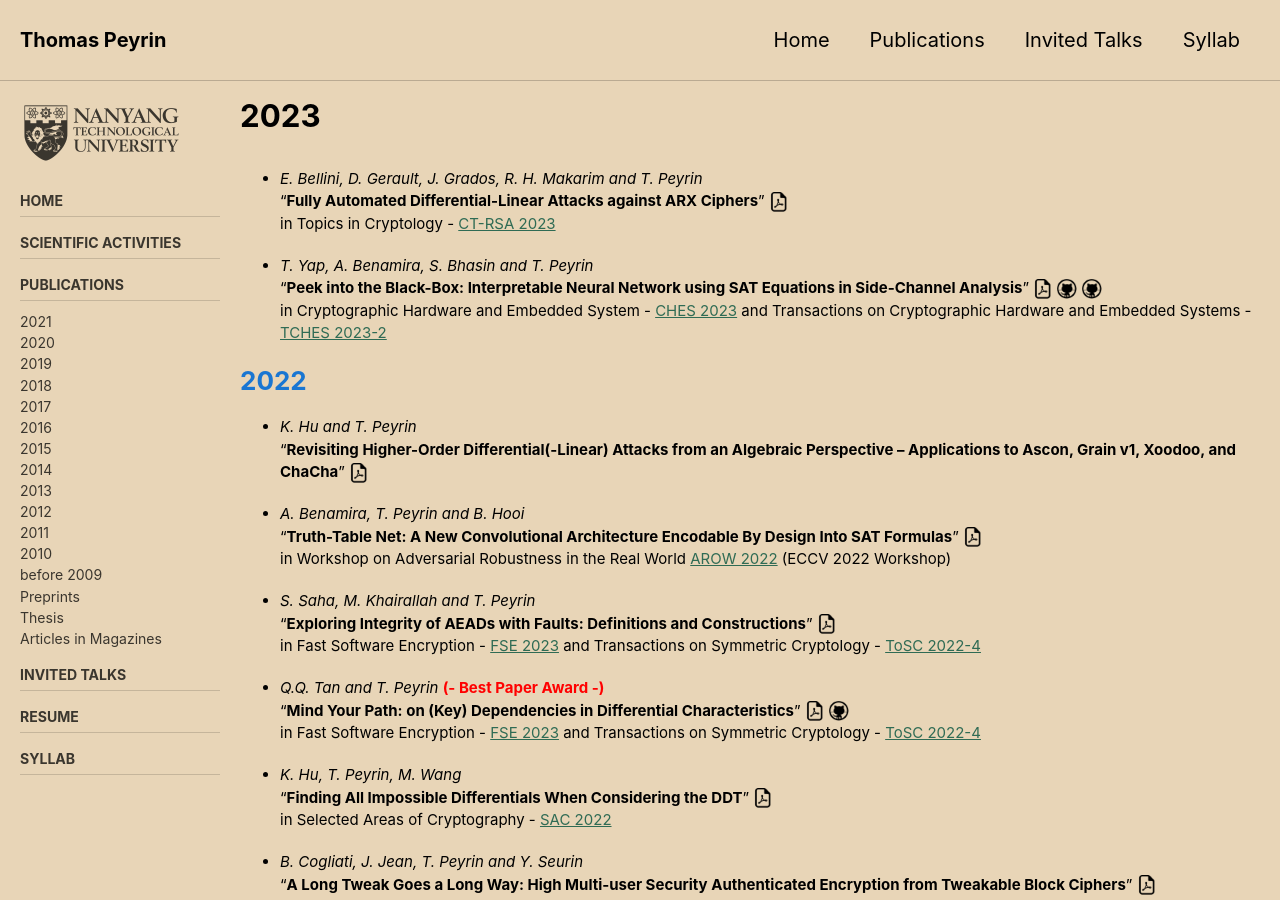
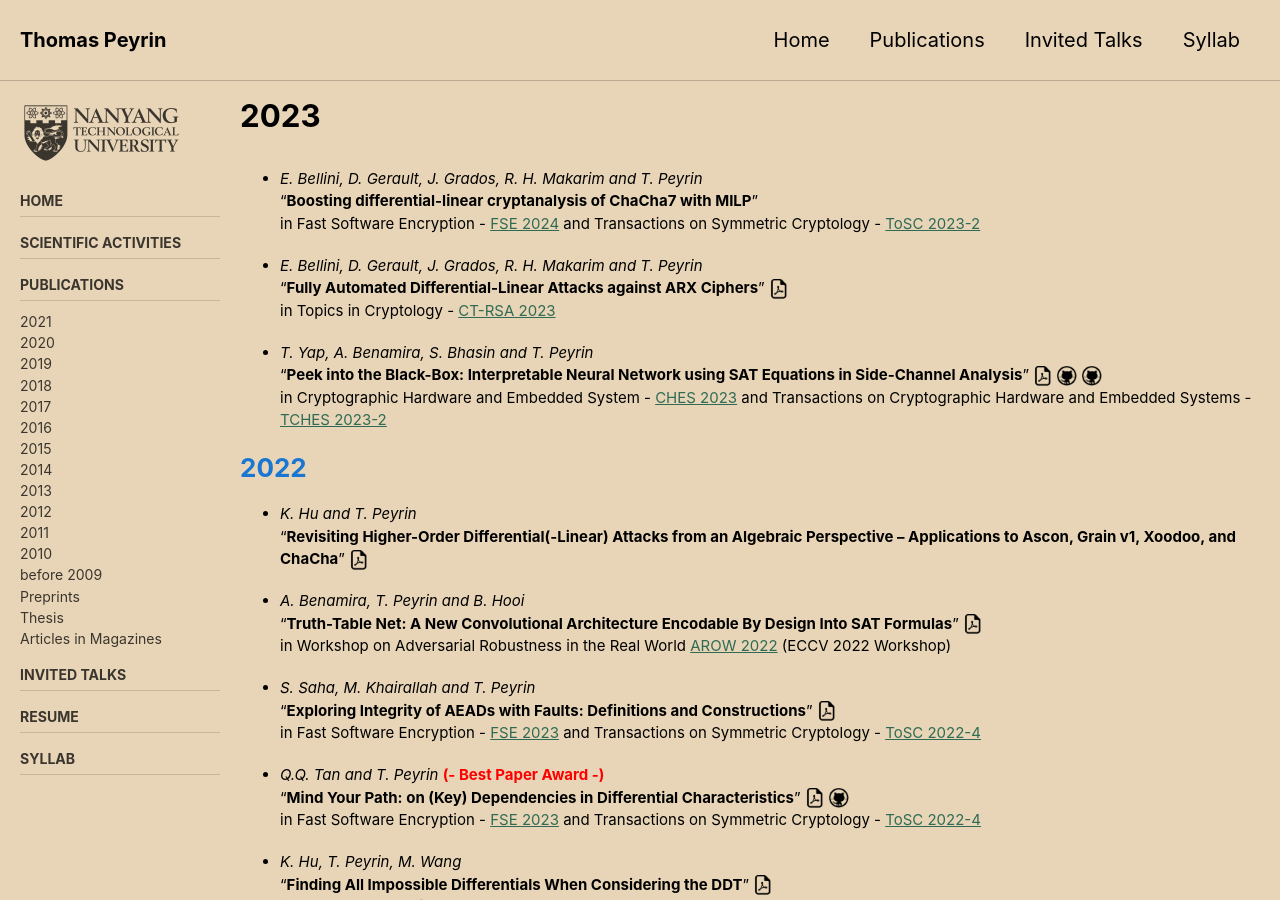
Before and after one commit to thomaspeyrin/web, a Jekyll site: the page built from publications.md, in a window 1280 px wide and 900 px high. Built offline with Jekyll 4.4.1, drawn with Linux system fonts in a browser that asks for light colours; cached includes are drawn as plain includes; nearby versions of some CDN libraries; our own code applies the rules of GitHub Pages for plain Markdown files.

Commit message:
Update publications.md

```diff
--- a/publications.md
+++ b/publications.md
@@ -10,6 +10,10 @@ sidebar:
 ---
 
 # 2023
+
+- *E. Bellini, D. Gerault, J. Grados, R. H. Makarim and T. Peyrin*
+"**Boosting differential-linear cryptanalysis of ChaCha7 with MILP**"
+in Fast Software Encryption - [FSE 2024](https://fse.iacr.org/2023/) and Transactions on Symmetric Cryptology - [ToSC 2023-2](http://tosc.iacr.org/index.php/ToSC/issue/archive)
 
 - *E. Bellini, D. Gerault, J. Grados, R. H. Makarim and T. Peyrin*
 "**Fully Automated Differential-Linear Attacks against ARX Ciphers**"   [![](https://thomaspeyrin.github.io/web/assets/images/pdf_icon_small.png "article")](https://eprint.iacr.org/2023/181.pdf)
```
